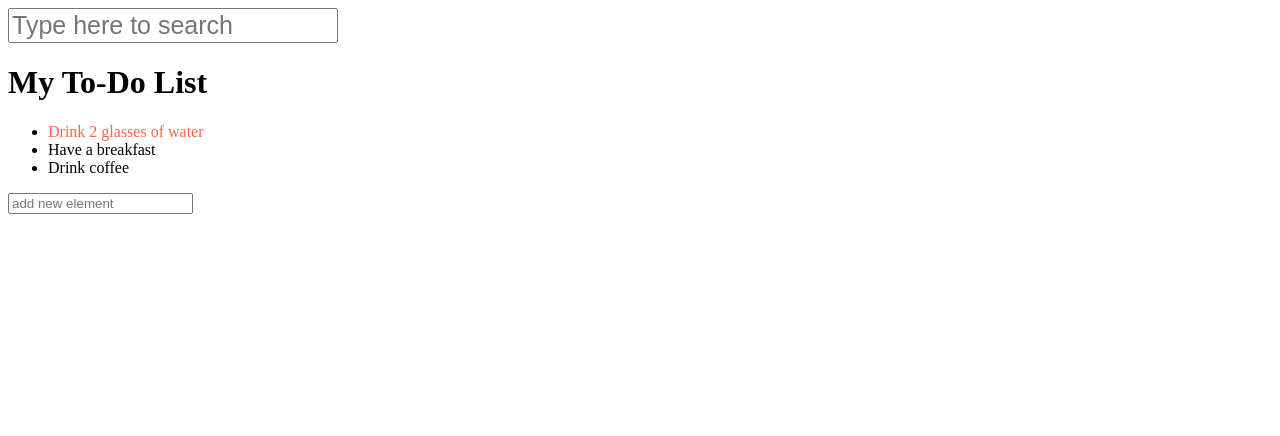
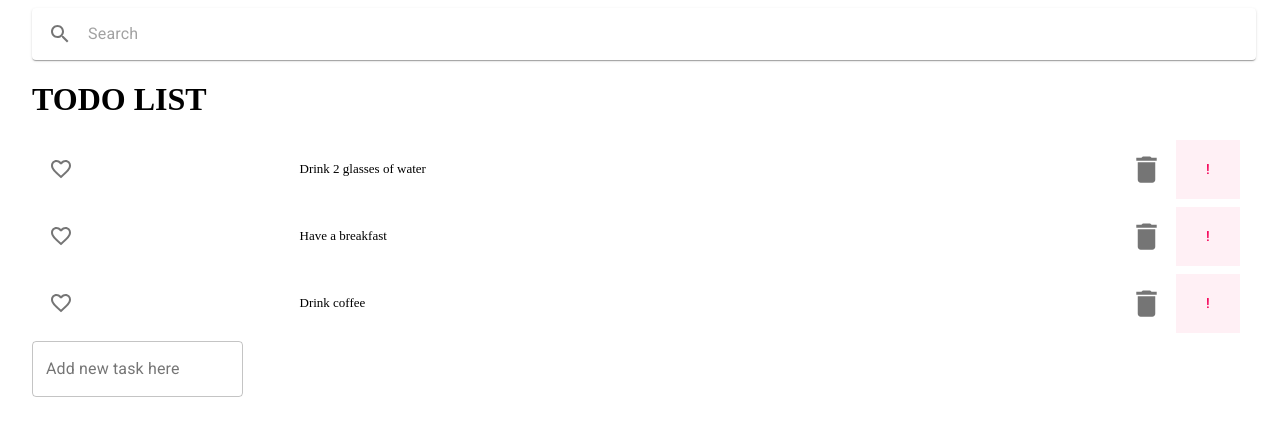
Before and after one commit to Natalina27/Todo_Udemy_UB, a React (Create React App) app: page / in a window 1280 px wide. Shown: the top 436 px of the page. Built offline with nearby package versions, Linux system fonts and the light colour scheme.

Commit message:
MUI styles

```diff
--- a/package.json
+++ b/package.json
@@ -1,5 +1,5 @@
 {
-  "homepage":"https://natalina27.github.io/Todo_Udemy_UB/",
+  "homepage": "https://natalina27.github.io/Todo_Udemy_UB/",
   "name": "todo_udemy",
   "version": "0.1.0",
   "private": true,
@@ -9,7 +9,8 @@
     "@testing-library/user-event": "^7.2.1",
     "react": "^16.13.0",
     "react-dom": "^16.13.0",
-    "react-scripts": "3.4.0"
+    "react-scripts": "3.4.0",
+    "typeface-roboto": "0.0.75"
   },
   "scripts": {
     "predeploy": "npm run build",
--- a/public/index.html
+++ b/public/index.html
@@ -2,7 +2,10 @@
 <html lang="en">
   <head>
     <meta charset="utf-8" />
-    <meta name="viewport" content="width=device-width, initial-scale=1" />
+    <meta name="viewport" content="minimum-scale=1, initial-scale=1, width=device-width"/>
+    <link rel="stylesheet" href="https://fonts.googleapis.com/css?family=Roboto:300,400,500,700&display=swap" />
+    <link rel="stylesheet" href="https://fonts.googleapis.com/icon?family=Material+Icons" />
+
     <title>Todo App</title>
   </head>
   <body>
--- a/src/components/App/App.jsx
+++ b/src/components/App/App.jsx
@@ -3,6 +3,9 @@ import SearchItem from "../SearchPanel/SearchItem.jsx";
 import ItemList from "../ItemList/ItemList.jsx";
 import InputItem from "../InputItem/InputItem.jsx";
 import Footer from "../Footer/Footer";
+import 'typeface-roboto';
+import {Container} from "@material-ui/core";
+
 
 const App = () => {
 
@@ -26,12 +29,12 @@ const App = () => {
     ];
 
     return(
-        <div>
+        <Container>
             < SearchItem/>
             < ItemList items={items}/>
             < InputItem/>
             < Footer />
-        </div>
+        </Container>
     )
 };
 
--- a/src/components/InputItem/InputItem.jsx
+++ b/src/components/InputItem/InputItem.jsx
@@ -1,7 +1,22 @@
 import React from "react";
+import 'typeface-roboto';
+import TextField from '@material-ui/core/TextField';
+import styles from './InputItem.module.css';
+import  grey  from '@material-ui/core/colors/grey';
+
 
 const InputItem = () => {
-    return <input placeholder='add new element'/>;
+    return (
+        <form>
+            <TextField
+                className={styles.input}
+                label="Add new task here"
+                variant="outlined"
+                id="custom-css-outlined-input"
+                borderColor='grey'
+            />
+        </form>
+    );
 };
 
 export default InputItem;
--- /dev/null
+++ b/src/components/InputItem/InputItem.module.css
@@ -0,0 +1,6 @@
+.root{
+    display: flex;
+    flex-wrap: wrap;
+    width: 100%;
+    border: 1px solid #e2e2e1;
+}
--- a/src/components/Item/Item.jsx
+++ b/src/components/Item/Item.jsx
@@ -1,11 +1,46 @@
 import React from "react";
+import 'typeface-roboto';
+import styles from './Item.module.css';
+import Box from '@material-ui/core/Box';
+import Checkbox from '@material-ui/core/Checkbox';
+import FavoriteBorder from '@material-ui/icons/FavoriteBorder';
+import Favorite from '@material-ui/icons/Favorite';
+import IconButton from '@material-ui/core/IconButton';
+import DeleteIcon from '@material-ui/icons/Delete';
+import Button from '@material-ui/core/Button';
+
 
 const Item = ({label, important = false}) => {
 
-    const style = {
-        color: important ? 'tomato' : 'black'
-    }
+    return (
+        <Box  m={1} className={styles.box}>
+                <Checkbox
+                    icon={<FavoriteBorder />}
+                    checkedIcon={<Favorite />}
+                    value="checked"
 
-    return <span style={style}> {label} </span>;
+                />
+                <div className={styles.text}>
+                {label}
+                </div>
+            <div className={styles.buttons}>
+                <IconButton
+                    aria-label="delete"
+                    href="#"
+                >
+                    <DeleteIcon
+                        fontSize="large"/>
+                </IconButton>
+                <div className={styles.important}>
+                    <Button
+                        color="secondary"
+                        href="#"
+
+                    >!</Button>
+                </div>
+            </div>
+
+        </Box>
+    )
 };
 export default Item;
--- /dev/null
+++ b/src/components/Item/Item.module.css
@@ -0,0 +1,26 @@
+.important {
+    display: flex;
+    background: lavenderblush;
+    border: red  1px wave;
+    align-items: center;
+    justify-content: center;
+    font-weight: bold;
+
+}
+.done{
+    text-decoration: line-through;
+}
+.box{
+    display: flex;
+    flex-direction: row;
+    justify-content: space-between;
+}
+.text{
+    display: flex;
+    align-items: center;
+    width: 50%;
+    font-size: small;
+}
+.buttons{
+    display: flex;
+}
--- a/src/components/ItemList/ItemList.jsx
+++ b/src/components/ItemList/ItemList.jsx
@@ -1,5 +1,7 @@
 import React from 'react';
 import Item from "../Item/Item";
+import 'typeface-roboto';
+import styles from './ItemList.module.css';
 
 
 const ItemList = ({items}) => {
@@ -8,19 +10,17 @@ const ItemList = ({items}) => {
 
         const { id, ...itemProps} = item; // Rest parameter
         return (
-            <li key={id}>
+            <span key={id}>
                 < Item {...itemProps}/>
-            </li>
+            </span>
         );
     });
 
 
     return (
         <div>
-            <h1> My To-Do List</h1>
-            <ul>
-                {elements}
-            </ul>
+            <h1 className={styles.title}> TODO LIST </h1>
+            {elements}
         </div>
     )
 };
--- /dev/null
+++ b/src/components/ItemList/ItemList.module.css
@@ -0,0 +1,3 @@
+.title{
+    font-family: Roboto sans-serif;
+}
--- a/src/components/SearchPanel/SearchItem.jsx
+++ b/src/components/SearchPanel/SearchItem.jsx
@@ -1,14 +1,23 @@
 import React from 'react';
+import styles from './SearchPanel.module.css';
+import Paper from '@material-ui/core/Paper';
+import InputBase from '@material-ui/core/InputBase';
+import IconButton from '@material-ui/core/IconButton';
+import SearchIcon from '@material-ui/icons/Search';
 
 const SearchItem = () => {
-    const searchStyle = {
-        fontSize: '25px'
-    };
-    const searchText = 'Type here to search';
-    return <input
-        placeholder={searchText}
-        style={searchStyle}
-    />;
+
+    return (
+        <Paper component="form" className={styles.root} >
+            <IconButton type="submit"  aria-label="search" href='#'>
+                <SearchIcon />
+            </IconButton>
+            <InputBase
+                placeholder=" Search "
+                inputProps={{ 'aria-label': 'search ' }}/>
+        </Paper>
+
+    )
 };
 
 export default SearchItem;
--- /dev/null
+++ b/src/components/SearchPanel/SearchPanel.module.css
@@ -0,0 +1,6 @@
+.root{
+    padding: 2px 4px;
+    display: flex;
+    align-items: center;
+    width: 100%;
+}
```
Also changed, not shown: 1 other file (tests, documents, lock files or other folders).
